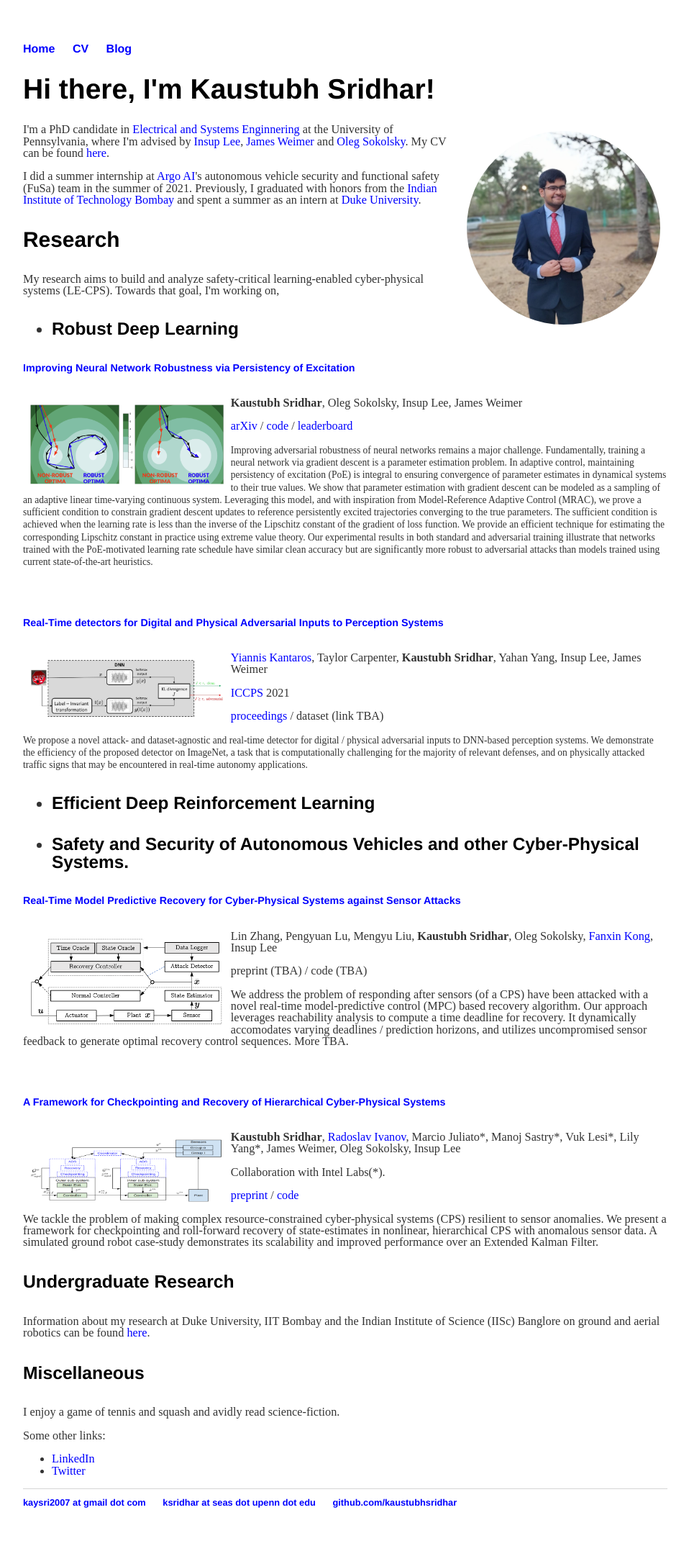
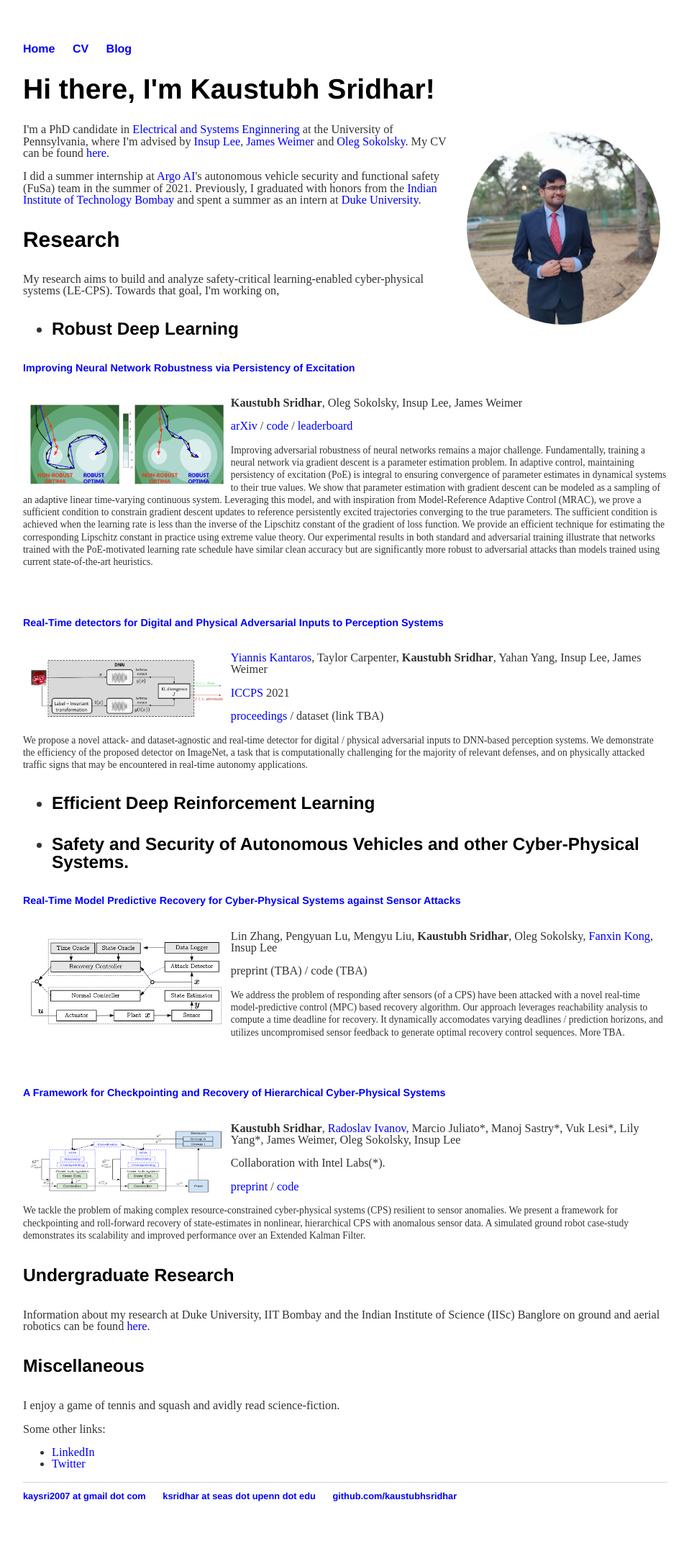
Before and after one commit to kaustubhsridhar/kaustubhsridhar_old.github.io, a Jekyll site: the page built from index.html, in a window 1280 px wide. Shown: the whole page at 72% size, without its empty margins (160-1118 px from the left). Built offline with Jekyll 4.4.1, drawn with Linux system fonts in a browser that asks for light colours.

```diff
--- a/index.html
+++ b/index.html
@@ -45,7 +45,7 @@ title: Welcome To My Homepage
 	<img src="/images/mpc.png" alt="mpc" align="left" style="width:30%; padding: 10px;" class="img_rect">
 	<p>Lin Zhang, Pengyuan Lu, Mengyu Liu, <b>Kaustubh Sridhar</b>, Oleg Sokolsky, <a href="https://sites.google.com/site/fanxink/">Fanxin Kong</a>, Insup Lee</p>
 	<p>preprint (TBA) / code (TBA)</p>
-	<p>We address the problem of responding after sensors (of a CPS) have been attacked with a novel real-time model-predictive control (MPC) based recovery algorithm. Our approach leverages reachability analysis to compute a time deadline for recovery. It dynamically accomodates varying deadlines / prediction horizons, and utilizes uncompromised sensor feedback to generate optimal recovery control sequences. More TBA.</p>
+	<p><small>We address the problem of responding after sensors (of a CPS) have been attacked with a novel real-time model-predictive control (MPC) based recovery algorithm. Our approach leverages reachability analysis to compute a time deadline for recovery. It dynamically accomodates varying deadlines / prediction horizons, and utilizes uncompromised sensor feedback to generate optimal recovery control sequences. More TBA.</small></p>
 
 	<br>
 	<h6><a id="Checkpointing"><a href="https://drive.google.com/file/d/1s9rYpJYRZ7UUR3u5IDfulorgpkcPfmll/view">A Framework for Checkpointing and Recovery of Hierarchical Cyber-Physical Systems</a></a></h6>
@@ -53,7 +53,7 @@ title: Welcome To My Homepage
 	<p><b>Kaustubh Sridhar</b>, <a href="https://www.seas.upenn.edu/~rivanov/">Radoslav Ivanov</a>, Marcio Juliato*, Manoj Sastry*, Vuk Lesi*, Lily Yang*, James Weimer, Oleg Sokolsky, Insup Lee</p>
 	<p>Collaboration with Intel Labs(*).</p>
 	<p><a href="https://drive.google.com/file/d/1s9rYpJYRZ7UUR3u5IDfulorgpkcPfmll/view">preprint</a> / <a href="https://github.com/kaustubhsridhar/checkpointing_and_recovery">code</a></a></p>
-	<p>We tackle the problem of making complex resource-constrained	cyber-physical systems (CPS) resilient to sensor anomalies. We present a framework for checkpointing and roll-forward recovery of state-estimates in nonlinear, hierarchical CPS with anomalous sensor data. A simulated ground robot case-study demonstrates its scalability and improved performance over an Extended Kalman Filter.</p>
+	<p><small>We tackle the problem of making complex resource-constrained	cyber-physical systems (CPS) resilient to sensor anomalies. We present a framework for checkpointing and roll-forward recovery of state-estimates in nonlinear, hierarchical CPS with anomalous sensor data. A simulated ground robot case-study demonstrates its scalability and improved performance over an Extended Kalman Filter.</small></p>
 
 	<h4>Undergraduate Research</h4>
 	<p>Information about my research at Duke University, IIT Bombay and the Indian Institute of Science (IISc) Banglore on ground and aerial robotics can be found <a href="https://kaustubhsridhar.github.io/undergrad.html">here</a>.</p>
```
